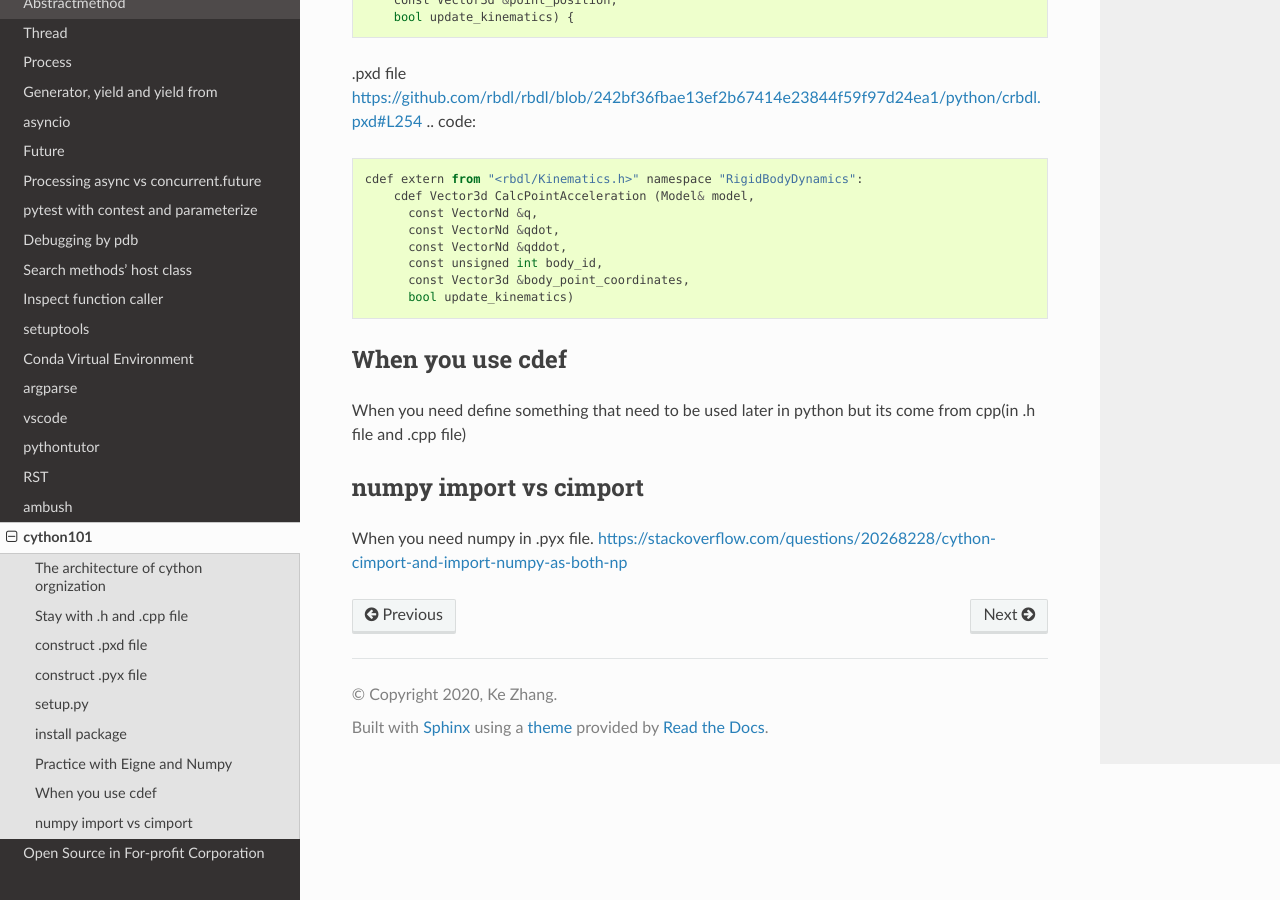
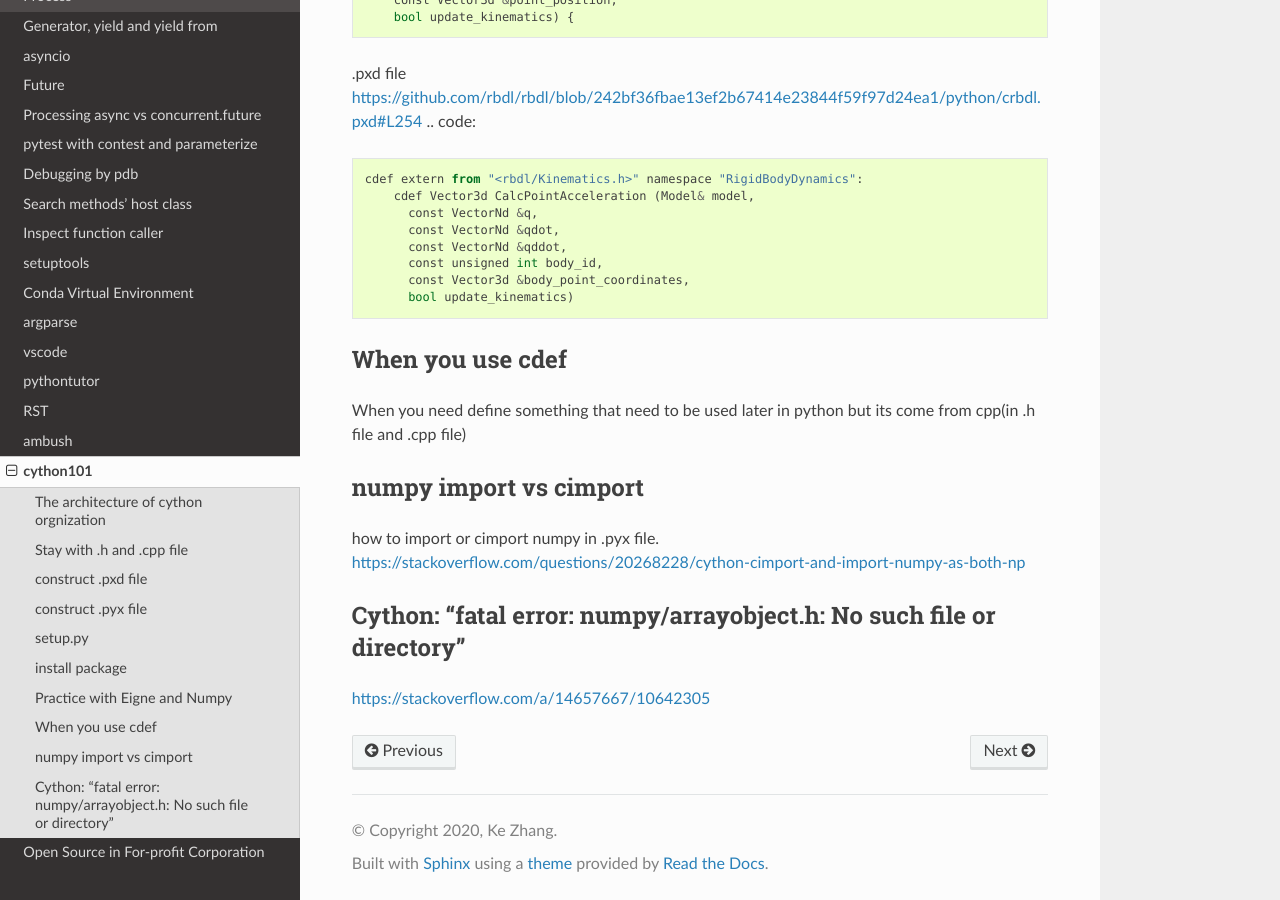
Before and after one commit to ke-zhang-rd/krystal, a Sphinx documentation site: the page built from docs/source/cython.rst, in a window 1280 px wide and 900 px high, scrolled down 3700 px. Built offline with Sphinx 7.4.7 and the Read the Docs theme 2.0.0, drawn with Linux system fonts in a browser that asks for light colours.

Commit message:
Update cython.rst

```diff
--- a/docs/source/cython.rst
+++ b/docs/source/cython.rst
@@ -224,5 +224,10 @@ When you need define something that need to be used later in python but its come
 numpy import vs cimport
 -----------------------
 
-When you need numpy in .pyx file.
+how to import or cimport numpy in .pyx file.
 https://stackoverflow.com/questions/20268228/cython-cimport-and-import-numpy-as-both-np
+
+
+Cython: "fatal error: numpy/arrayobject.h: No such file or directory"
+---------------------------------------------------------------------
+https://stackoverflow.com/a/14657667/10642305
```
